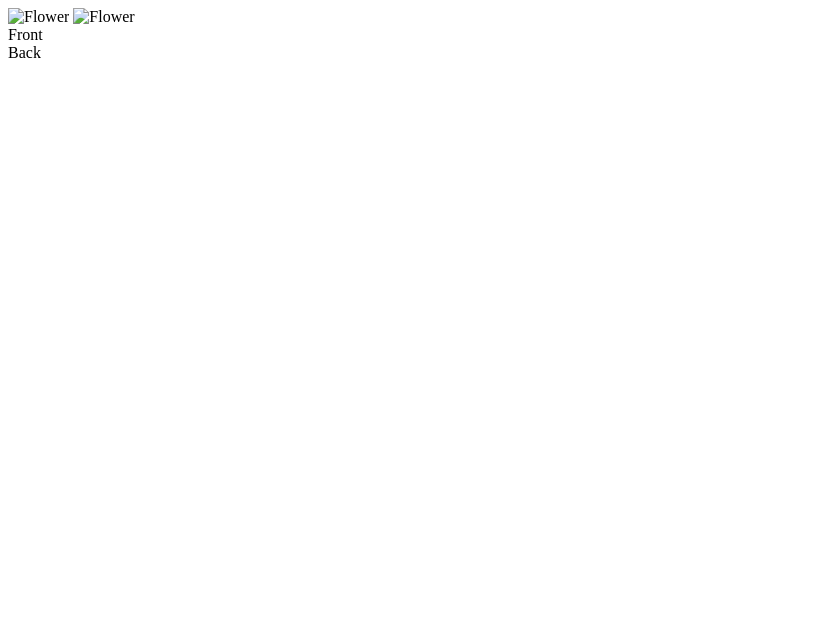
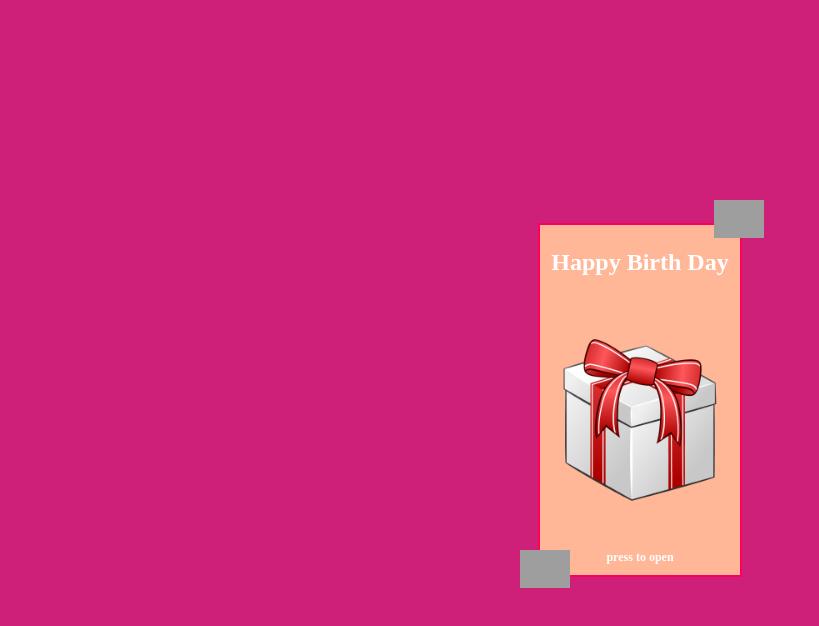
Before and after one commit to Exovia0/nozogift, a plain HTML site: page index.html in a window 1280 px wide. Shown: the whole page, without its empty margins (0-819 px from the left). Drawn offline with Linux system fonts and the light colour scheme; grey boxes are pictures that could not be loaded.

Commit message:
Add files via upload

```diff
--- a/index.html
+++ b/index.html
@@ -1,24 +1,35 @@
+<!DOCTYPE html>
+<html lang="en">
+<head>
+    <title>Sora</title>
+    <meta charset="UTF-8">
+    <meta name="viewport" content="width=device-width, initial-scale=1.0">
+    <link rel="stylesheet" href="css/main.css">
+</head>
+<body>
+    <div class="container">
+        <div class="card" onclick="toggleTouchActive(this)">
+            <div class="face">
+                <p>Happy Birth Day</p>
+                <img src="pics/gift.png" alt="flower" width="200px">
+                <div class="footer">press to open</div>
+            </div>
+            <div class="face back">
+                <p id="text">this is a simple draw as a gift and a thanks for teaching me how to draw</p>
+                <img src="pics/For Nozom.png" alt="Nozomi" width="90%" class="preview-image" onclick="showPreview()">
+                <div class="preview-overlay" onclick="hidePreview()">
+                <img src="pics/For Nozom.png" alt="Full Image" class="full-image">
+                </div>
+            </div>
+            <img src="pics/Flower.png" alt="flower" class="flower flower1">
+            <img src="pics/Flower.png" alt="flower" class="flower flower2">
 
-<body>
+        </div>
 
-<!-- Flower animations -->
-<img class="flower flower1" src="path/to/flower.png" alt="Flower">
-<img class="flower flower2" src="path/to/flower.png" alt="Flower">
-<!-- Add more flower elements with different positions -->
-
-<!-- Card container -->
-<div class="card-container">
-    <div class="card" onclick="toggleTouchActive(this)">
-        <div class="card-face">Front</div>
-        <div class="card-face card-back">Back</div>
     </div>
-</div>
-
-<script>
-    function toggleTouchActive(element) {
+    <script src="script/script.js"></script>
+    <script>function toggleTouchActive(element) {
         element.classList.toggle("touch-active");
-    }
-</script>
+    }</script>
 
 </body>
-</html>
```
